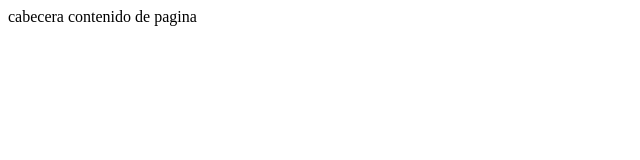
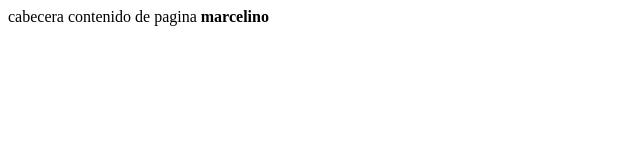
Before and after one commit to FranckZnt19/Sesion2, a plain HTML site: page index.html in a window 1280 px wide. Shown: the full height of the page, 0-640 px from the left. Drawn offline with Linux system fonts and the light colour scheme.

Commit message:
agregar nombre (MRD

```diff
--- a/index.html
+++ b/index.html
@@ -9,6 +9,6 @@
 <body>
 contenido de pagina
 
-
+<b>marcelino</b>
 </body>
 </html>
```
